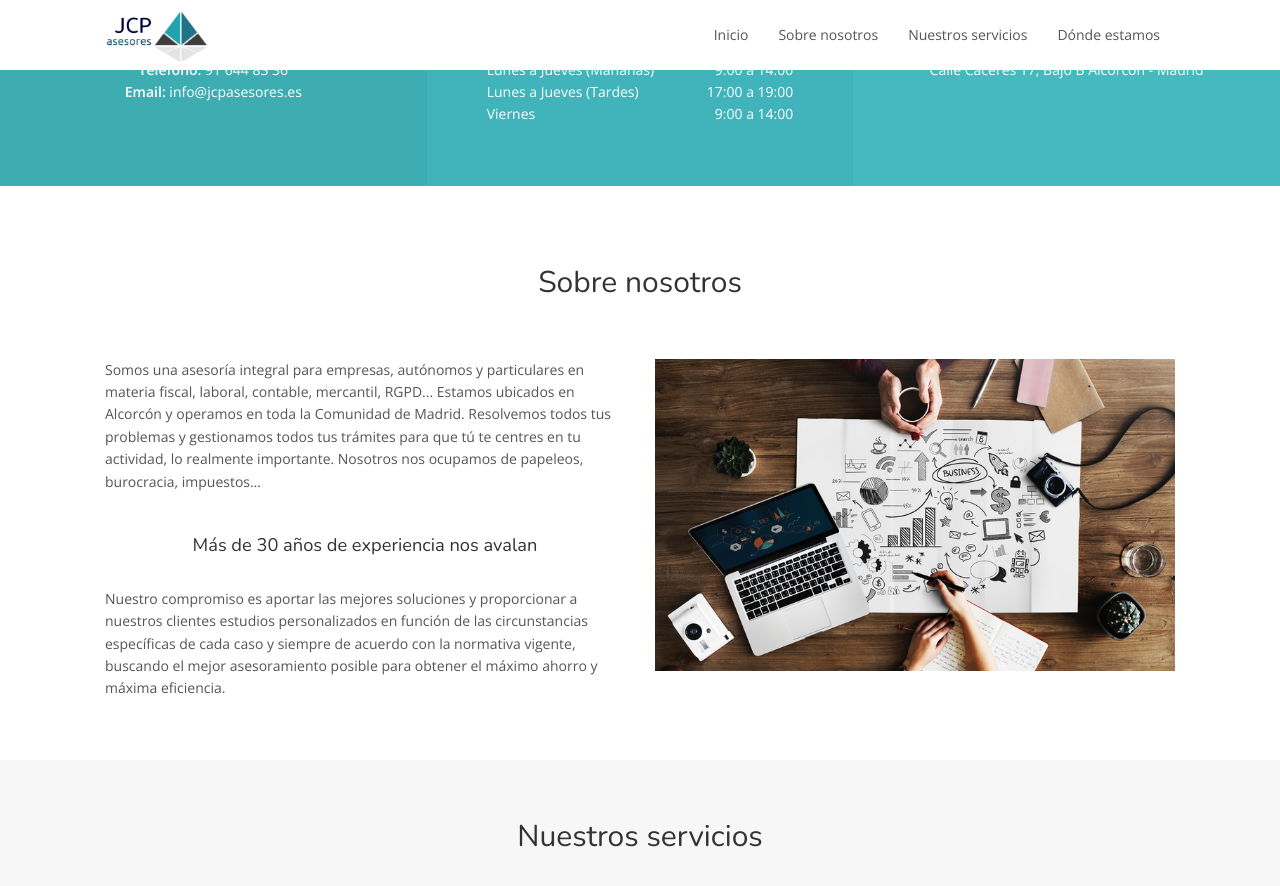
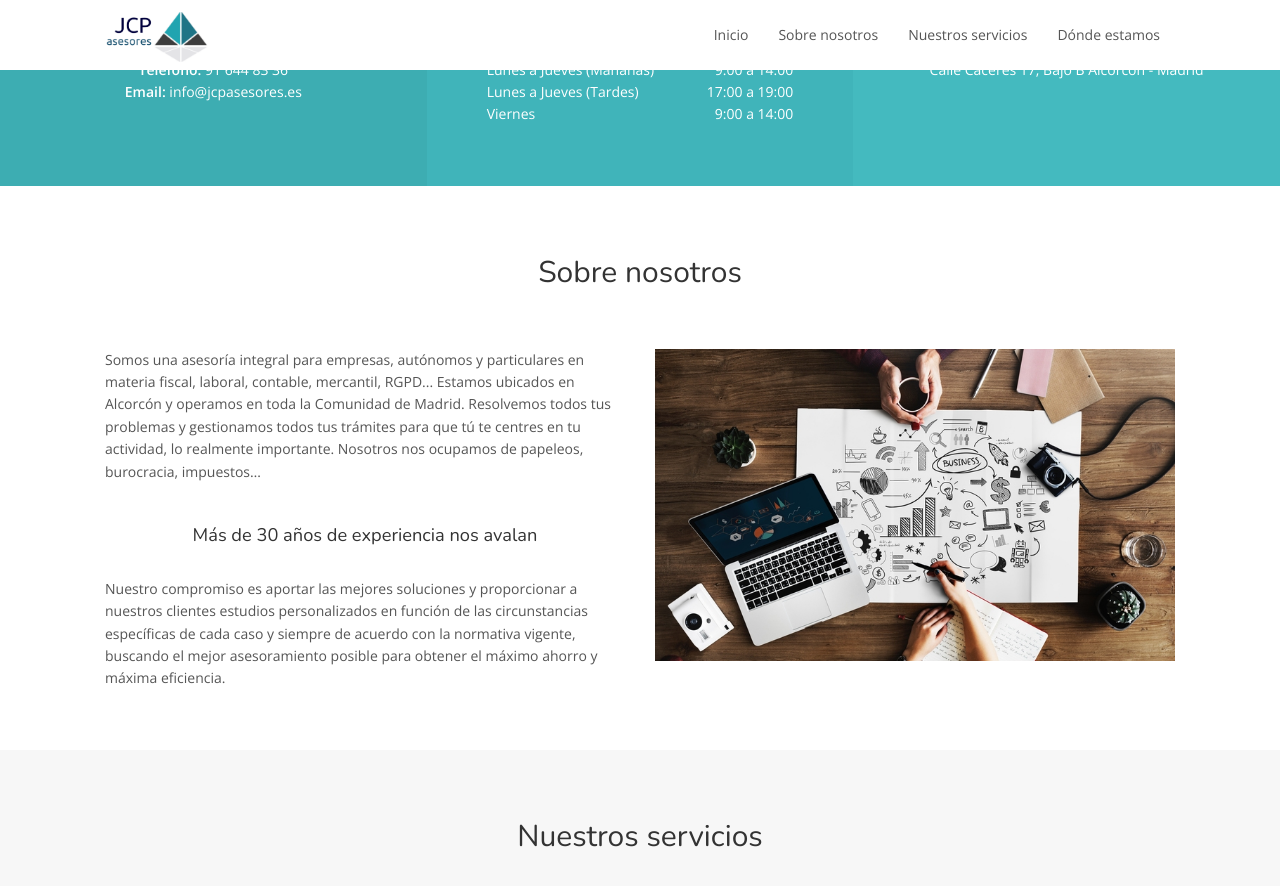
Before and after one commit to MpCity/MpCity.github.io, a Jekyll site: the page built from index.html, in a window 1280 px wide and 900 px high, scrolled down 799 px. Shown: the top 886 px of the window. Built offline with Jekyll 4.4.1, drawn with Linux system fonts in a browser that asks for light colours.

Commit message:
Update index.html

```diff
--- a/index.html
+++ b/index.html
@@ -98,7 +98,7 @@
 <!-- End 3 columns -->
 
 <!-- Start About -->
-<div id="about" class="about" style="padding-top: 80px;">
+<div id="about" class="about" style="padding-top: 70px;">
     <div class="container-fluid">
         <h2 class="section-title">Sobre nosotros</h2>
 
@@ -120,7 +120,7 @@
 <!-- End About -->
 
 <!-- Start Services -->
-<div id="services" class="treatments">
+<div id="services" class="treatments" style="padding-top: 70px;">
     <div class="container-fluid">
         <h2 class="section-title">Nuestros servicios</h2>
 
@@ -140,6 +140,6 @@
 <!-- End Services -->
 
 <!-- Start Map -->
-<div id="location" class="map" style="width: 100%"><iframe width="100%" height="450" src="https://www.google.com/maps/embed?pb=!1m14!1m8!1m3!1d2556.9754225691727!2d-3.834432950059906!3d40.34737327273321!3m2!1i1024!2i768!4f13.1!3m3!1m2!1s0x0%3A0xd00e266d8d8c92b7!2sJCP+Asesores!5e0!3m2!1ses!2ses!4v1551016197745" frameborder="0" scrolling="no" marginheight="0" marginwidth="0"></iframe></div>
+<div id="location" class="map" style="width: 100%; padding-top: 70px"><iframe width="100%" height="450" src="https://www.google.com/maps/embed?pb=!1m14!1m8!1m3!1d2556.9754225691727!2d-3.834432950059906!3d40.34737327273321!3m2!1i1024!2i768!4f13.1!3m3!1m2!1s0x0%3A0xd00e266d8d8c92b7!2sJCP+Asesores!5e0!3m2!1ses!2ses!4v1551016197745" frameborder="0" scrolling="no" marginheight="0" marginwidth="0"></iframe></div>
 <!--<div id="location" class="map" data-zoom="{{ site.map.zoom }}" data-address="{{ site.map.address }}" data-address-details="<img src='{{ site.map.address_details }}'>"></div> -->
 <!-- End Map -->
```
